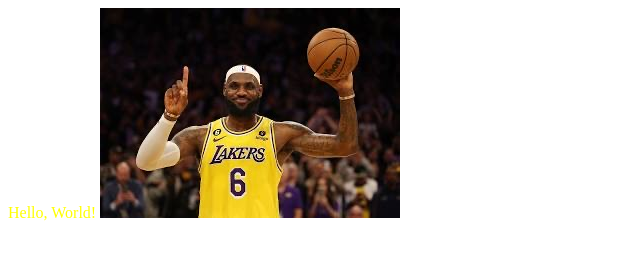
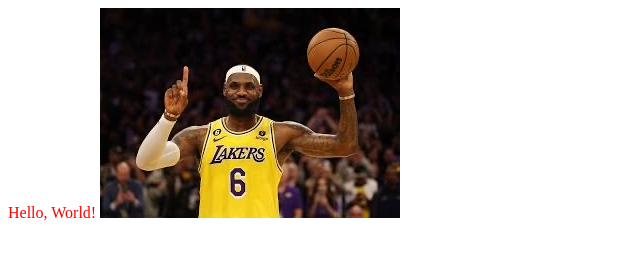
Before and after one commit to dewnetu1/dewnetu1, a plain HTML site: page index.html in a window 1280 px wide. Shown: the full height of the page, 0-640 px from the left. Drawn offline with Linux system fonts and the light colour scheme.

Commit message:
Update index.html

```diff
--- a/index.html
+++ b/index.html
@@ -6,7 +6,7 @@
       <title>Hello, World!
       </title>
              </head>
-<body style="color:yellow;">
+<body style="color:red;">
 
                      Hello, World!
       <img src="kingjames.JPG">
```
